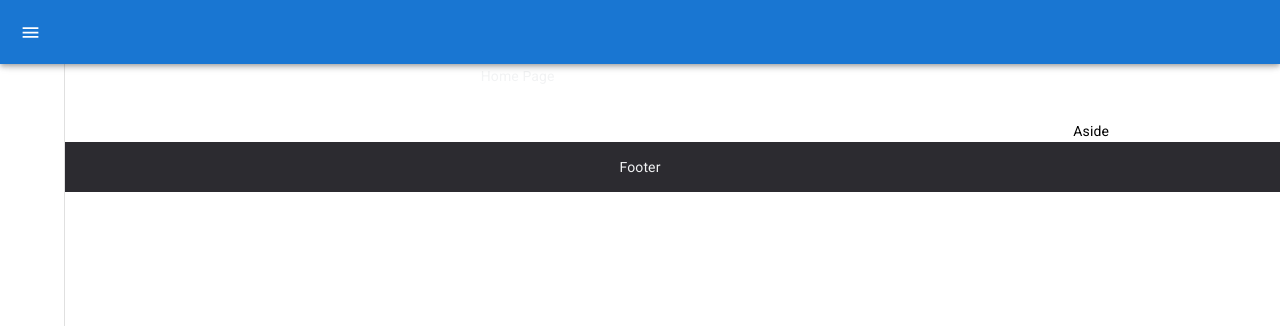
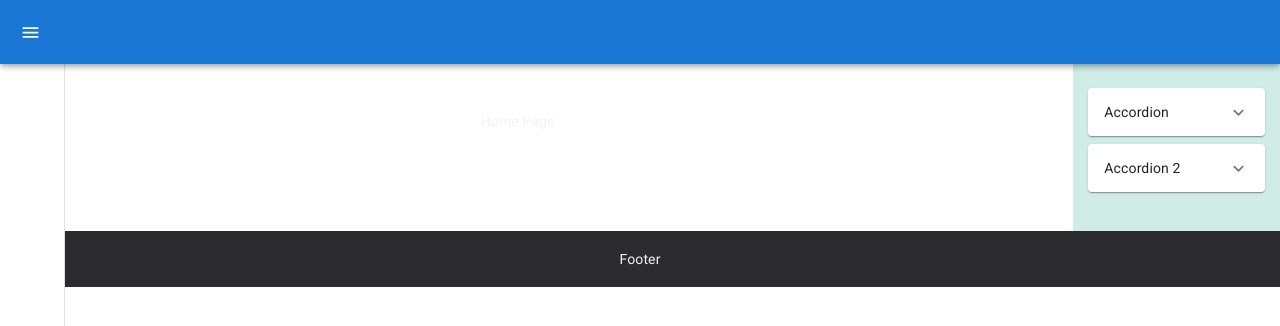
Before and after one commit to filonushka/interexy-react-project, a React (Create React App) app: page / in a window 1280 px wide. Shown: the top 326 px of the page. Built offline with nearby package versions, Linux system fonts and the light colour scheme.

Commit message:
feat: add aside

```diff
--- a/src/components/aside/aside.tsx
+++ b/src/components/aside/aside.tsx
@@ -1,22 +1,73 @@
-import * as React from 'react';
-import { styled } from '@mui/material/styles';
-import Box from '@mui/material/Box';
-import Paper from '@mui/material/Paper';
-import Grid from '@mui/material/Unstable_Grid2';
+import {
+    Box,
+    Grid,
+    Accordion,
+    AccordionSummary,
+    AccordionDetails,
+    Typography,
+} from "@mui/material";
+import ExpandMoreIcon from "@mui/icons-material/ExpandMore";
+import { styled } from "@mui/material/styles";
 
-const Item = styled(Paper)(({ theme }) => ({
-  backgroundColor: theme.palette.mode === 'dark' ? '#1A2027' : '#fff',
-  ...theme.typography.body2,
-  padding: theme.spacing(1),
-  textAlign: 'center',
-  color: theme.palette.text.secondary,
 
+
+interface IAccordionData {
+    id: string;
+    title: string;
+    details?: string;
+}
+
+let StyledBox = styled(Box)`
+    height: 100%;
+    padding: 15px;
+    .css-ffjoah-MuiGrid-root {
+        flex-grow: 1;
+        align-content: bottom;
+        & > *:not(:first-of-type) {
+            margin-top: 10px;
+        }
+    }
+`;
+StyledBox = styled(StyledBox)(({ theme }) => ({
+    backgroundColor: "#D0ECE7",
 }));
 
-export default function Aside() {
-  return (
-    <Box sx={{ flexGrow: 1, pt: 10, color: "#000000" }}>
-      Aside
-    </Box>
-  );
-}
+const Aside = () => {
+
+
+    return (
+        <StyledBox>
+            <Grid container direction={"column"} spacing={1} sx = {{mt: 3, mb: 3}}>
+                <Grid item>
+                    <Accordion>
+                        <AccordionSummary
+                            expandIcon={<ExpandMoreIcon />}
+                            aria-controls="panel1a-content"
+                        >
+                            <Typography>Accordion</Typography>
+                        </AccordionSummary>
+                        <AccordionDetails>
+                            <Typography>Details</Typography>
+                        </AccordionDetails>
+                    </Accordion>
+                </Grid>
+                <Grid item>
+                    <Accordion>
+                        <AccordionSummary
+                            expandIcon={<ExpandMoreIcon />}
+                            aria-controls="panel2a-content"
+                            // id={accordion2.id}
+                        >
+                            <Typography>Accordion 2</Typography>
+                        </AccordionSummary>
+                        <AccordionDetails>
+                            <Typography>Details</Typography>
+                        </AccordionDetails>
+                    </Accordion>
+                </Grid>
+            </Grid>
+        </StyledBox>
+    );
+};
+
+export default Aside;
```
Also changed, not shown: src/components/aside/aside.scss (deleted).
